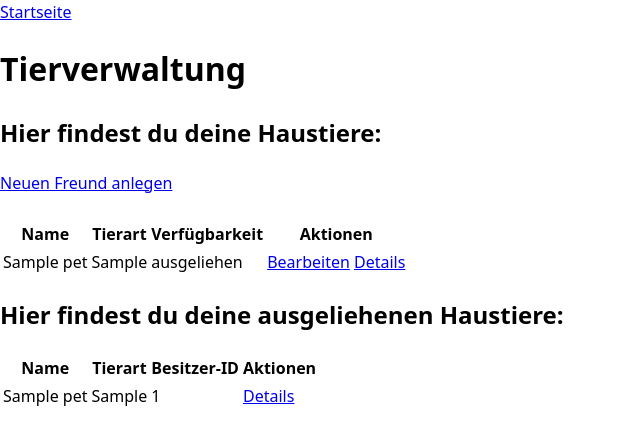
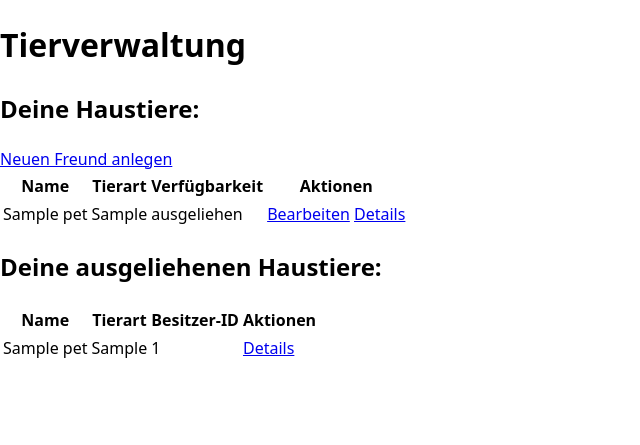
Before and after one commit to esugre/adoptify, a Flask app: template app/templates/pet-management.html in a window 1280 px wide. Shown: the part 53-498 px from the top of the page, without its empty margins (0-640 px from the left). Run offline with Flask 3, Linux system fonts and the light colour scheme; the template is opened without the code that fills it: most values are stand-ins (such as "Sample title", 1, 10 or a date in 2020).

Commit message:
Klassen für pet-management hinzugefügt

```diff
--- a/app/templates/pet-management.html
+++ b/app/templates/pet-management.html
@@ -2,18 +2,15 @@
 {% block title %}Adoptify - Tierverwaltung{% endblock %}
 {% block content %}
 
-  <a href="/">Startseite</a>
 
+  <div class="pet-management">
   <h1>Tierverwaltung</h1>
 
-  <div class="">
-
-    <h2>Hier findest du deine Haustiere:</h2>
+    <h2>Deine Haustiere:</h2>
 
     <a href="/pet/new/{{ user_id }}">Neuen Freund anlegen</a> <!-- Momentan keinen Zugriff auf Nutzer von hier aus, dem Template wurde hier noch keine Info mitgegeben -->
-    <br></br>
 
-            <table class="">
+            <table>
                 <tr>
                     <th>Name</th>
                     <th>Tierart</th>
@@ -37,9 +34,9 @@
 
             </table>
 
-    <h2>Hier findest du deine ausgeliehenen Haustiere:</h2>
+    <h2>Deine ausgeliehenen Haustiere:</h2>
 
-            <table>
+            <table class="borrowed-pets-table">
                 <tr>
                     <th>Name</th>
                     <th>Tierart</th>
```
